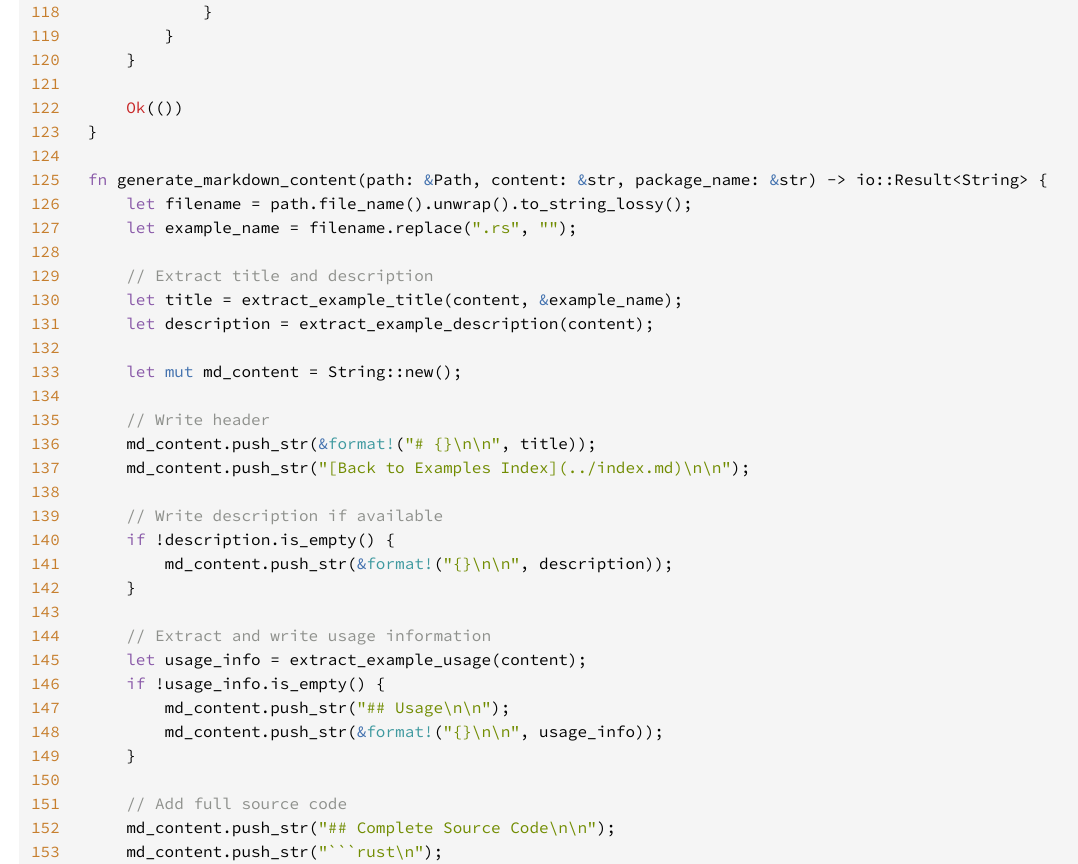
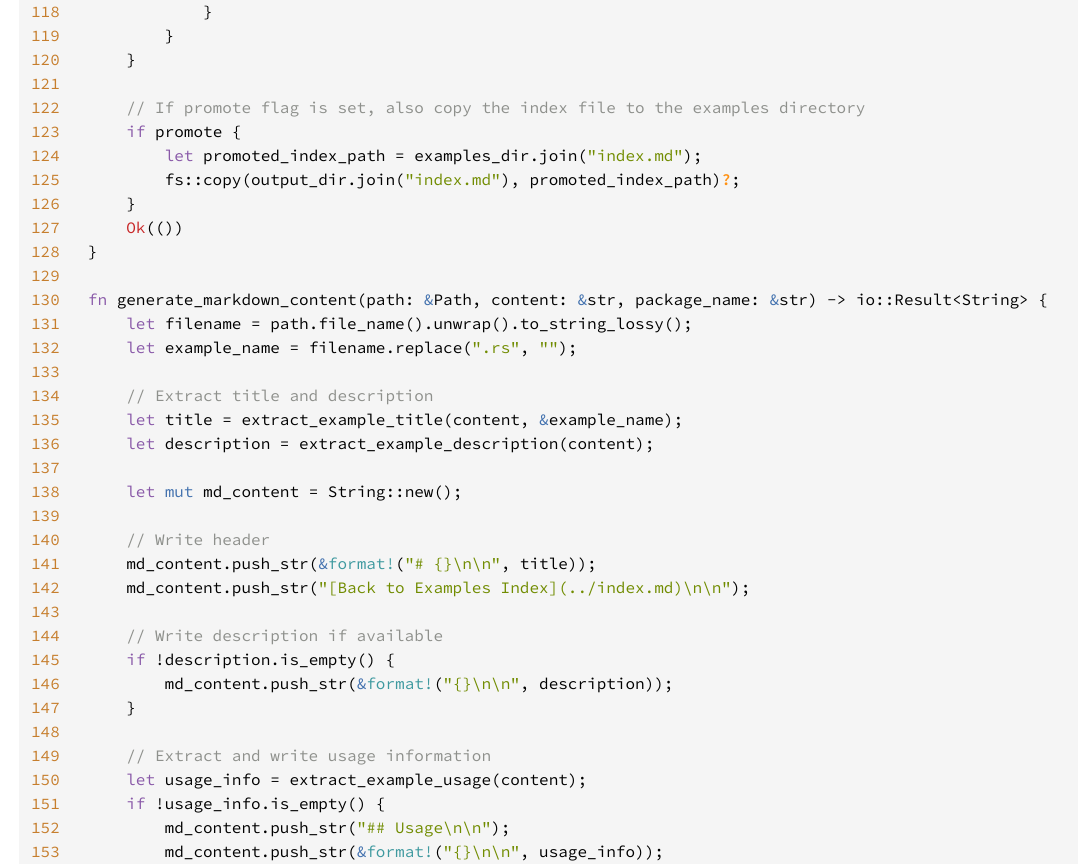
Before and after one commit to bbsify-landed/bbsify-landed-model-generator, a plain HTML site: page src/doc_generator/doc-generator.rs.html in a window 1280 px wide. Shown: the part 2978-3842 px from the top of the page, without its empty margins (46-1124 px from the left). Drawn offline with Linux system fonts and the light colour scheme.

Commit message:
Deploying to gh-pages from @ bbsify-landed/bbsify-landed-model-generator@0a462b55bf347296718dde4761de6e2d58f4c4c6 🚀

```diff
--- a/src/doc_generator/doc-generator.rs.html
+++ b/src/doc_generator/doc-generator.rs.html
@@ -434,7 +434,12 @@
 <a href="#433" id="433">433</a>
 <a href="#434" id="434">434</a>
 <a href="#435" id="435">435</a>
-<a href="#436" id="436">436</a></pre></div><pre class="rust"><code><span class="kw">use </span>std::env;
+<a href="#436" id="436">436</a>
+<a href="#437" id="437">437</a>
+<a href="#438" id="438">438</a>
+<a href="#439" id="439">439</a>
+<a href="#440" id="440">440</a>
+<a href="#441" id="441">441</a></pre></div><pre class="rust"><code><span class="kw">use </span>std::env;
 <span class="kw">use </span>std::fs::{<span class="self">self</span>, File};
 <span class="kw">use </span>std::io::{<span class="self">self</span>, Write};
 <span class="kw">use </span>std::path::{Path, PathBuf};
@@ -555,6 +560,11 @@
         }
     }
 
+    <span class="comment">// If promote flag is set, also copy the index file to the examples directory
+    </span><span class="kw">if </span>promote {
+        <span class="kw">let </span>promoted_index_path = examples_dir.join(<span class="string">"index.md"</span>);
+        fs::copy(output_dir.join(<span class="string">"index.md"</span>), promoted_index_path)<span class="question-mark">?</span>;
+    }
     <span class="prelude-val">Ok</span>(())
 }
 
```
Also changed, not shown: doc_generator/fn.extract_example_description.html (+1 -1 lines), doc_generator/fn.extract_example_title.html (+1 -1 lines), doc_generator/fn.extract_example_usage.html (+1 -1 lines), doc_generator/fn.extract_package_name.html (+1 -1 lines), doc_generator/fn.extract_toml_value.html (+1 -1 lines), doc_generator/fn.generate_examples_markdown.html (+1 -1 lines), doc_generator/fn.generate_markdown_content.html (+1 -1 lines), doc_generator/index.html (+1 -1 lines).
